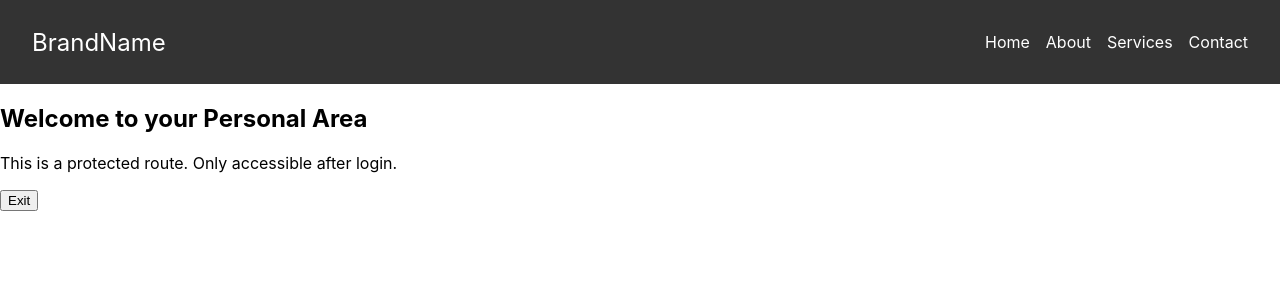
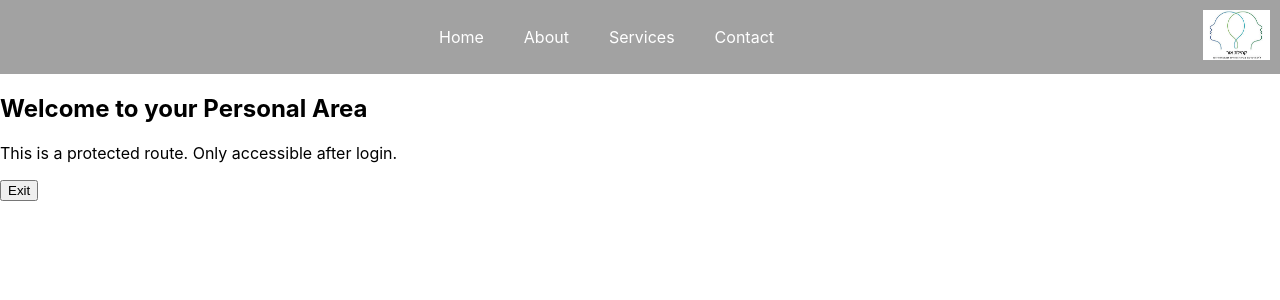
Before and after one commit to TzlilMa/Or-community-association, a React (Create React App) app in the folder my-app/: page /personal-area in a window 1280 px wide. Shown: the top 300 px of the page. Built offline with nearby package versions, Linux system fonts and the light colour scheme; no server answers; sample sign-in values are in the browser's storage.

Commit message:
navBar-add logo

```diff
--- a/my-app/src/NavigationBar.css
+++ b/my-app/src/NavigationBar.css
@@ -1,30 +1,67 @@
+/* NavigationBar.css */
 .navbar {
     display: flex;
     justify-content: space-between;
     align-items: center;
-    padding: 1rem 2rem;
-    background-color: #333;
-    color: white;
+    padding: 10px;
+    background-color: #a2a2a2;
+    color: #fff;
 }
 
-.navbar-brand a {
-    text-decoration: none;
-    color: white;
-    font-size: 1.5rem;
+.navbar-links-container {
+    display: flex;
+    justify-content: center;
+    flex-grow: 1;
 }
 
 .navbar-links {
-    list-style: none;
+    list-style-type: none;
+    margin: 0;
+    padding: 0;
     display: flex;
-    gap: 1rem;
+    gap: 20px;
 }
 
-.navbar-links li a {
+.navbar-links a {
+    color: #fff;
     text-decoration: none;
-    color: white;
-    font-size: 1rem;
+    padding: 5px 10px;
+    transition: background-color 0.3s;
 }
 
-.navbar-links li a:hover {
-    text-decoration: underline;
+.navbar-links a:hover {
+    background-color: #555;
 }
+
+.dropdown {
+    position: relative;
+}
+
+.dropdown-menu {
+    position: absolute;
+    top: 100%;
+    left: 0;
+    background-color: #333;
+    list-style-type: none;
+    padding: 0;
+    margin: 0;
+    display: flex;
+    flex-direction: column;
+    width: 200px;
+}
+
+.dropdown-menu li a {
+    padding: 10px;
+    color: #fff;
+    text-decoration: none;
+    display: block;
+    transition: background-color 0.3s;
+}
+
+.dropdown-menu li a:hover {
+    background-color: #555;
+}
+
+.navbar-logo img {
+    height: 50px;  /* Adjust the height as needed */
+}
--- a/my-app/src/navBar.js
+++ b/my-app/src/navBar.js
@@ -1,20 +1,42 @@
 // NavigationBar.js
-import React from "react";
+import React, { useState } from "react";
 import { Link } from "react-router-dom";
 import './NavigationBar.css';  // Assuming you have some CSS for styling
+import logo from './logo.jpeg';  // Adjust the path to your logo file
 
 function NavigationBar(props) {
+    const [isDropdownOpen, setIsDropdownOpen] = useState(false);
+
+    const handleDropdownToggle = () => {
+        setIsDropdownOpen(!isDropdownOpen);
+    };
+
     return (
         <nav className="navbar">
-            <div className="navbar-brand">
-                <Link to="/">BrandName</Link>
+            <div className="navbar-links-container">
+                <ul className="navbar-links">
+                    <li><Link to="/">Home</Link></li>
+                    <li><Link to="/about">About</Link></li>
+                    <li className="dropdown">
+                        <Link to="#" onClick={handleDropdownToggle}>
+                            Services
+                        </Link>
+                        {isDropdownOpen && (
+                            <ul className="dropdown-menu">
+                                <li><Link to="/services/category1">Category 1</Link></li>
+                                <li><Link to="/services/category2">Category 2</Link></li>
+                                <li><Link to="/services/category3">Category 3</Link></li>
+                                <li><Link to="/services/category4">Category 4</Link></li>
+                                <li><Link to="/services/category5">Category 5</Link></li>
+                            </ul>
+                        )}
+                    </li>
+                    <li><Link to="/contact">Contact</Link></li>
+                </ul>
             </div>
-            <ul className="navbar-links">
-                <li><Link to="/">Home</Link></li>
-                <li><Link to="/about">About</Link></li>
-                <li><Link to="/services">Services</Link></li>
-                <li><Link to="/contact">Contact</Link></li>
-            </ul>
+            <div className="navbar-logo">
+                <img src={logo} alt="Logo" />
+            </div>
         </nav>
     );
 }
```
Also changed, not shown: my-app/src/logo.jpeg (added).
